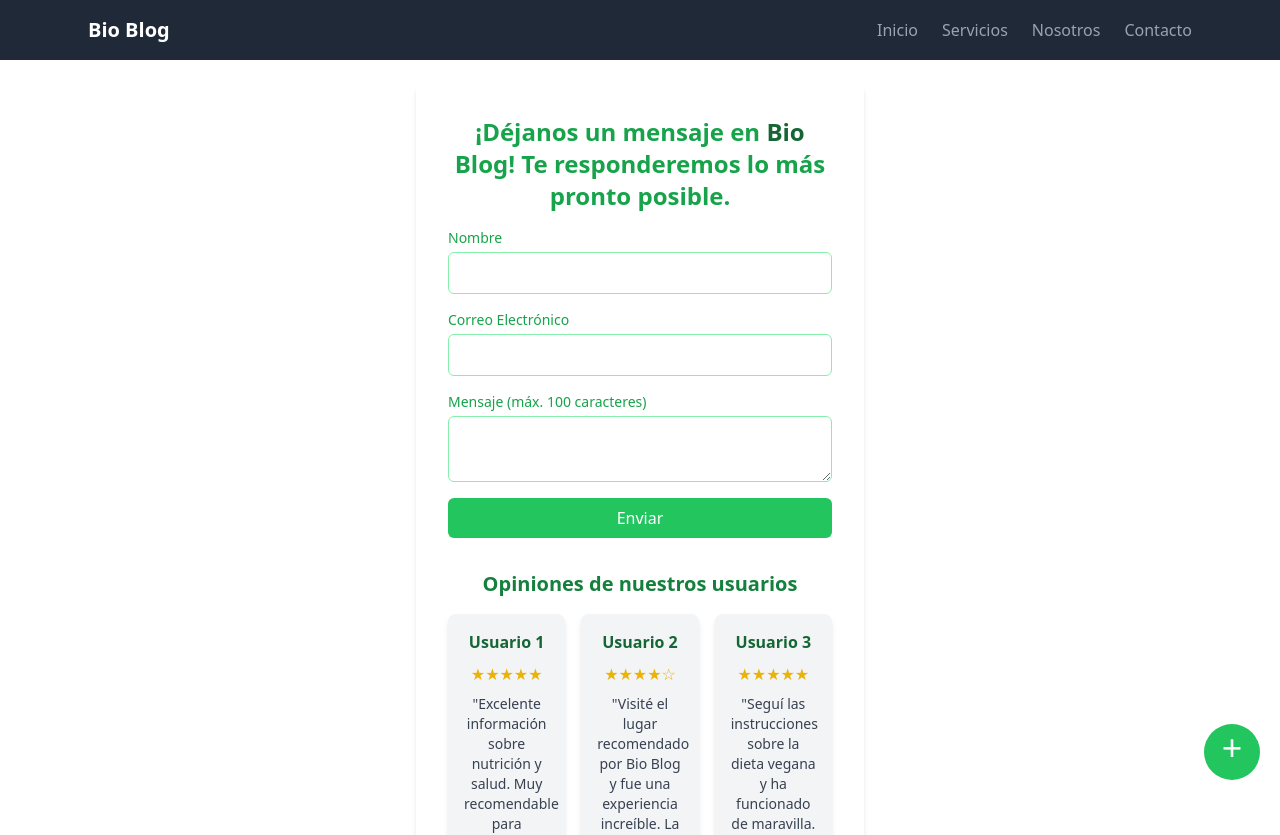
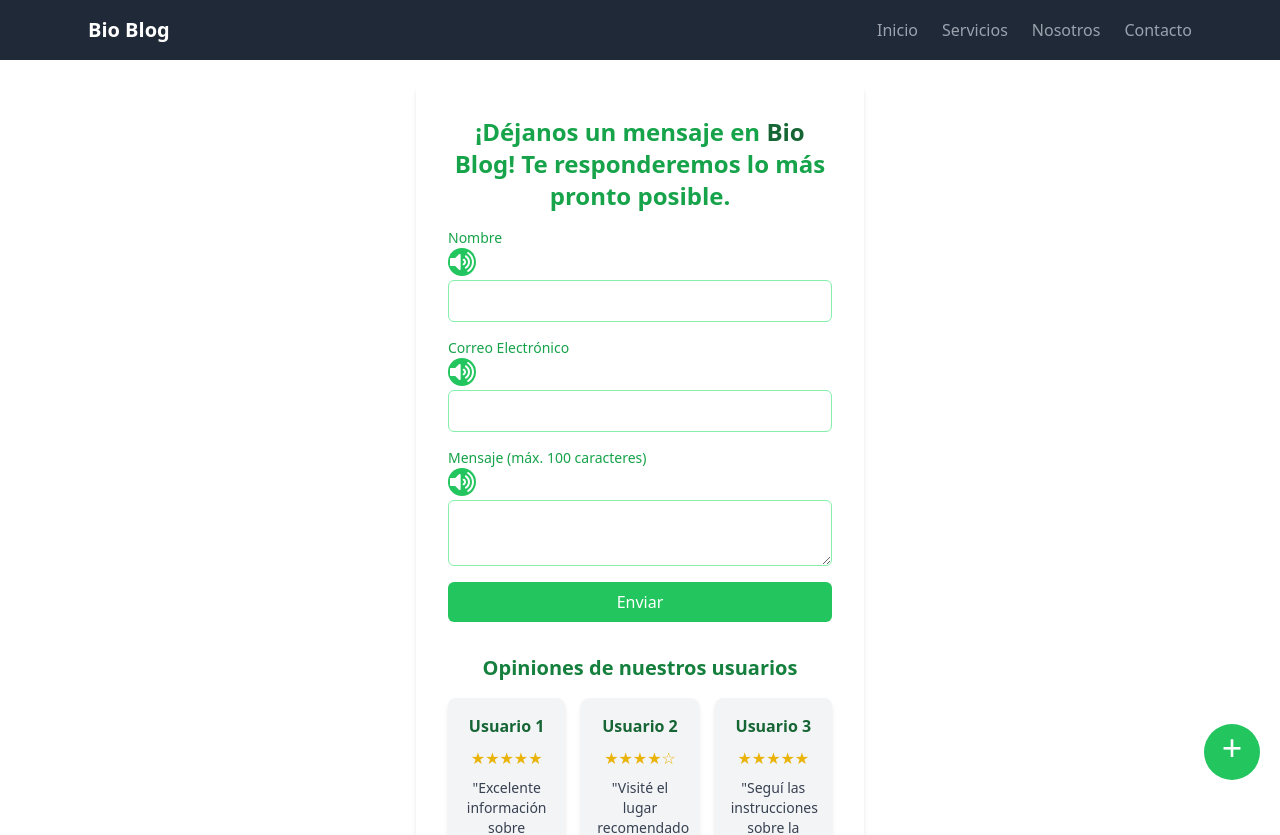
Before and after one commit to juanvprada/SavingTimeOficial, a React (Vite) app in the folder client-frontend/: page /contacto in a window 1280 px wide. Shown: the top 835 px of the page. Built offline with nearby package versions, Linux system fonts and the light colour scheme.

Commit message:
npm install react-icons y se agrega un VoiceAssistButton en la carpeta de componets

```diff
--- a/client-frontend/package.json
+++ b/client-frontend/package.json
@@ -13,6 +13,7 @@
     "emailjs-com": "^3.2.0",
     "react": "^18.3.1",
     "react-dom": "^18.3.1",
+    "react-icons": "^5.3.0",
     "react-router-dom": "^6.27.0"
   },
   "devDependencies": {
--- a/client-frontend/src/components/ContactForm.jsx
+++ b/client-frontend/src/components/ContactForm.jsx
@@ -1,5 +1,6 @@
 import React, { useState } from "react";
 import emailjs from "emailjs-com";
+import VoiceAssistButton from "./VoiceAssistButton";
 
 const ContactForm = () => {
   const [name, setName] = useState("");
@@ -50,6 +51,7 @@ const ContactForm = () => {
           >
             Nombre
           </label>
+          <VoiceAssistButton text="Introduce tu nombre" />
           <input
             type="text"
             id="name"
@@ -67,6 +69,7 @@ const ContactForm = () => {
           >
             Correo Electrónico
           </label>
+          <VoiceAssistButton text="Introduce tu correo electrónico " />
           <input
             type="email"
             id="email"
@@ -83,6 +86,7 @@ const ContactForm = () => {
           >
             Mensaje (máx. 100 caracteres)
           </label>
+          <VoiceAssistButton text="Introduce tu mensaje " />
           <textarea
             id="message"
             value={message}
@@ -107,6 +111,7 @@ const ContactForm = () => {
             <h3 className="text-lg font-semibold text-green-600 mb-2">
               ¡Mensaje enviado!
             </h3>
+            <VoiceAssistButton text="El mensaje ha sido enviado correctamente. Te responderemos lo más pronto posible." />
             <p className="text-sm text-gray-700">
               El mensaje ha sido enviado correctamente. Te responderemos lo más
               pronto posible.
--- /dev/null
+++ b/client-frontend/src/components/VoiceAssistButton.jsx
@@ -0,0 +1,26 @@
+// VoiceAssistButton.jsx
+import React from "react";
+import { FaVolumeUp } from "react-icons/fa";
+
+const VoiceAssistButton = ({ text }) => {
+  const speakText = () => {
+    if ("speechSynthesis" in window) {
+      const utterance = new SpeechSynthesisUtterance(text);
+      window.speechSynthesis.speak(utterance);
+    } else {
+      alert("La síntesis de voz no es compatible con este navegador.");
+    }
+  };
+
+  return (
+    <button
+      onClick={speakText}
+      className="text-2xl cursor-pointer inline-block bg-green-500 text-white rounded-full w-7 h-7 flex items-center justify-center transition-colors duration-300 hover:bg-green-600"
+      title="Reproducir ayuda en voz"
+    >
+      <FaVolumeUp />
+    </button>
+  );
+};
+
+export default VoiceAssistButton;
```
